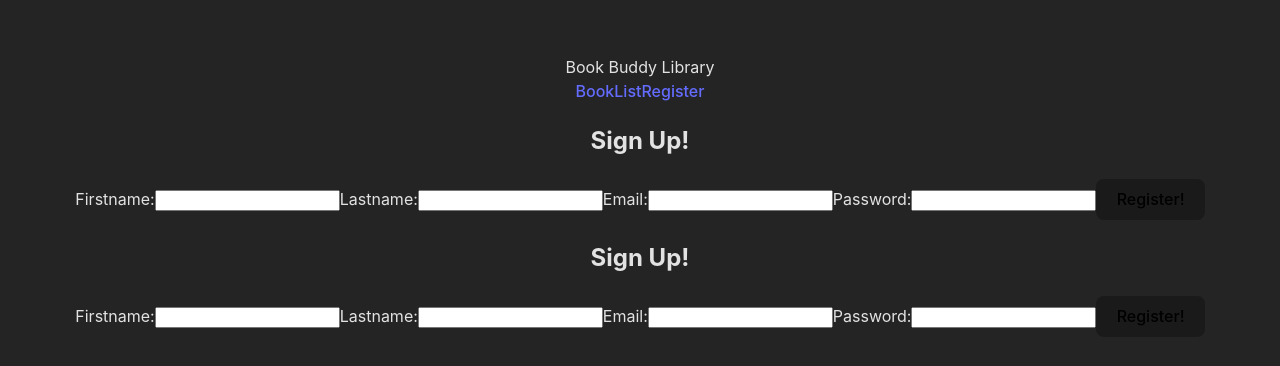
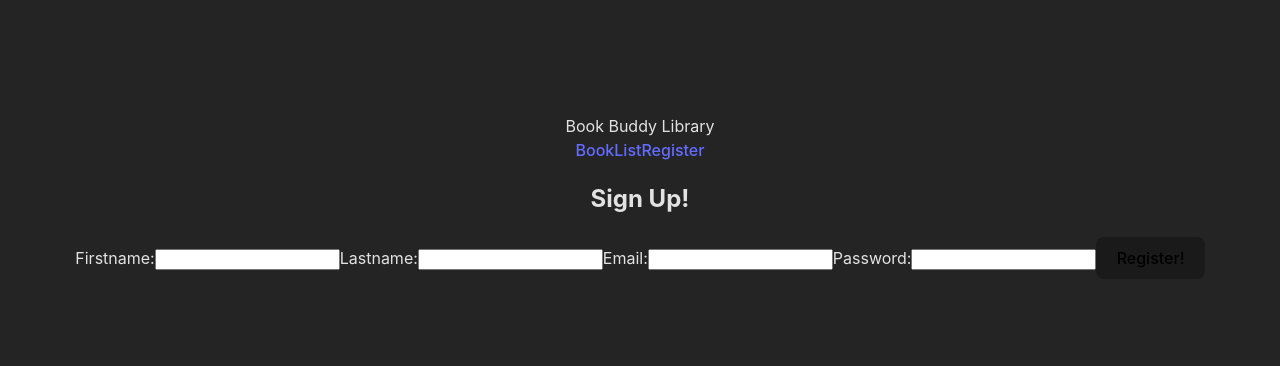
Before and after one commit to skaste/Block-30A-Career-Sim-BookBuddy, a React (Vite) app in the folder BookBuddy/: page /register in a window 1280 px wide. Shown: the part 204-570 px from the top of the page. Built offline with nearby package versions, Linux system fonts and the light colour scheme.

Commit message:
got the signup to work and return a token

```diff
--- a/BookBuddy/src/App.jsx
+++ b/BookBuddy/src/App.jsx
@@ -37,7 +37,7 @@ const App = () => {
         </Routes>
       </div>
 
-      <SignUpForm />
+      {/* <SignUpForm /> */}
     </>
   );
 };
--- a/BookBuddy/src/Components/SignUpForm.jsx
+++ b/BookBuddy/src/Components/SignUpForm.jsx
@@ -50,28 +50,28 @@ const SignUpForm = () => {
           Firstname:{""}
           <input
             value={firstName}
-            onChange={() => setFirstName(e.target.value)}
+            onChange={(e) => setFirstName(e.target.value)}
           ></input>
         </label>
         <label>
           Lastname:{""}
           <input
             value={lastName}
-            onChange={() => setLastName(e.target.value)}
+            onChange={(e) => setLastName(e.target.value)}
           ></input>
         </label>
         <label>
           Email:{""}
           <input
             value={email}
-            onChange={() => setEmail(e.target.value)}
+            onChange={(e) => setEmail(e.target.value)}
           ></input>
         </label>
         <label>
           Password:{""}
           <input
             value={password}
-            onChange={() => setPassword(e.target.value)}
+            onChange={(e) => setPassword(e.target.value)}
           ></input>
         </label>
         <button id="signUpButton">Register!</button>
```
